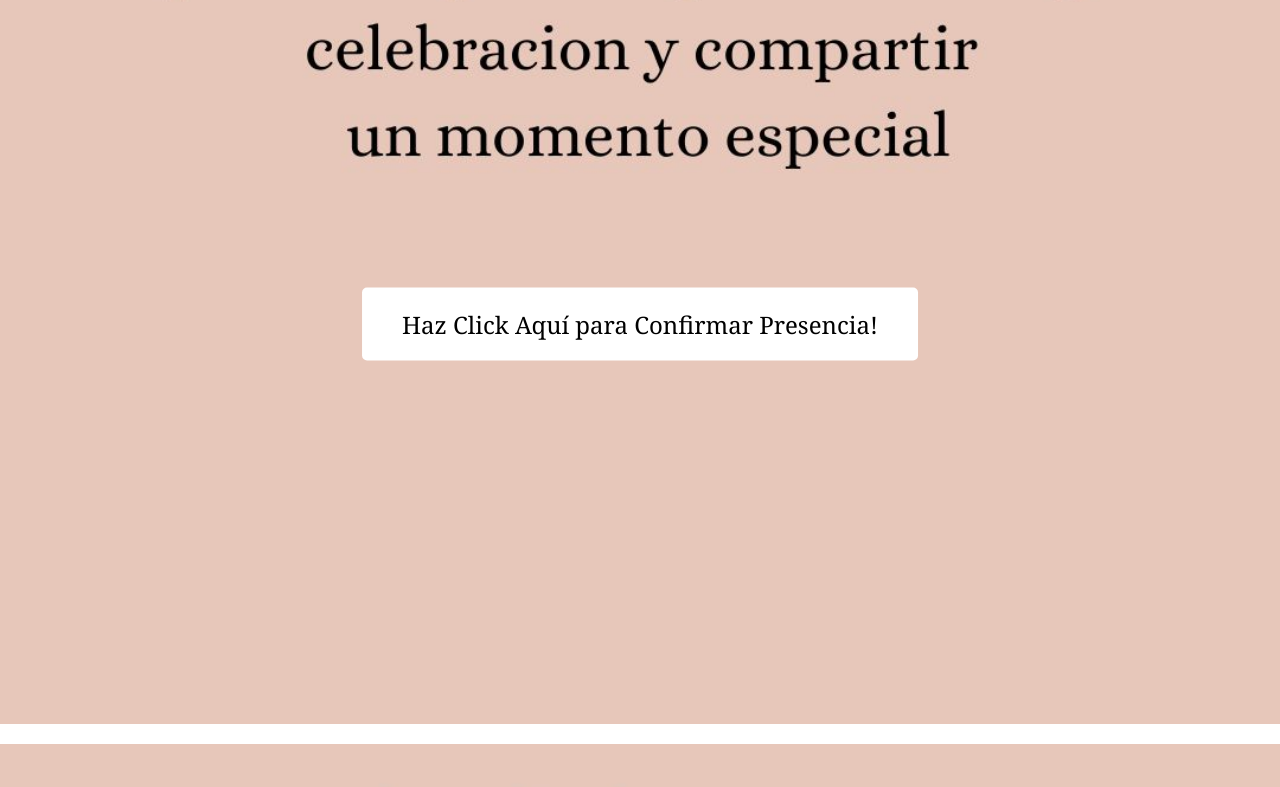
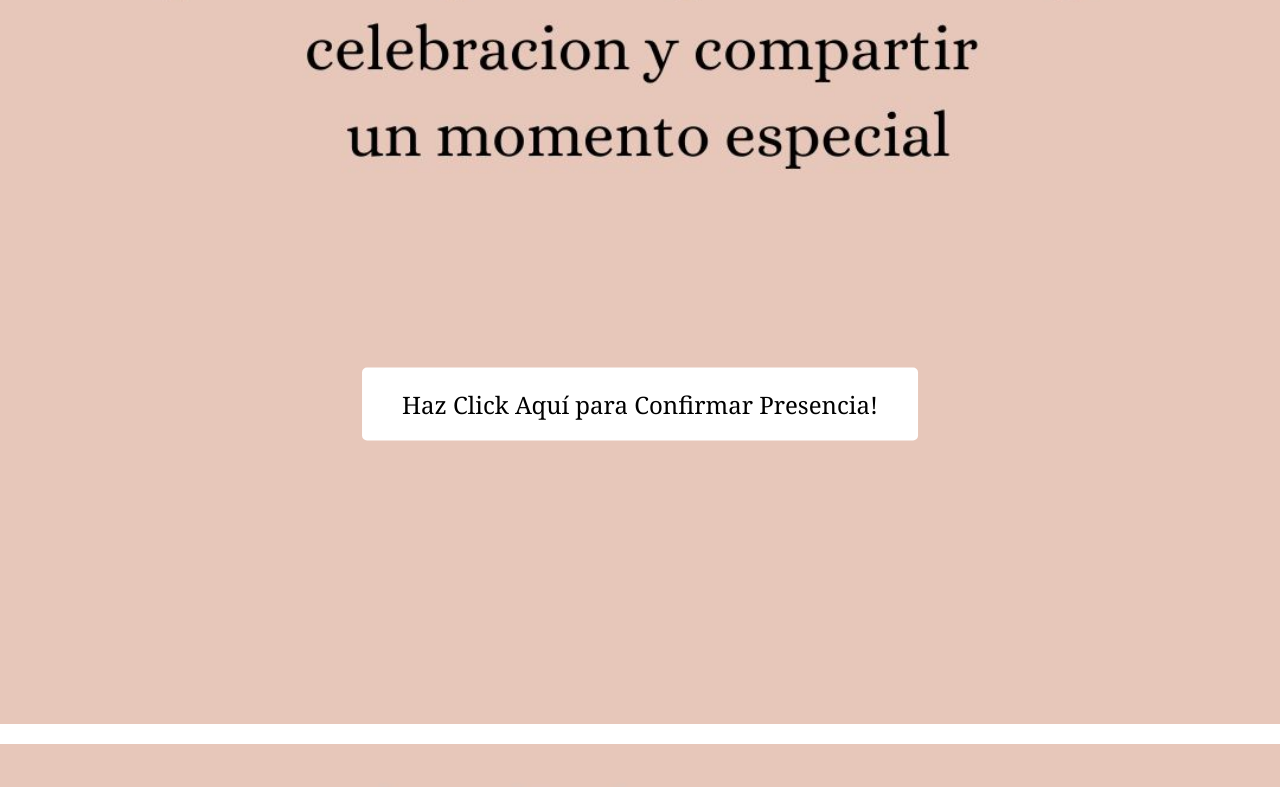
Before and after one commit to sett1ngxlx/Babyshowerdeana, a plain HTML site: page index.html in a window 1280 px wide. Shown: the part 916-1703 px from the top of the page. Drawn offline with Linux system fonts and the light colour scheme.

Commit message:
Update index.html

```diff
--- a/index.html
+++ b/index.html
@@ -48,7 +48,7 @@
     /* Estilo del botón */
     .button {
       position: absolute;
-      top: 50%; /* Ajustar según el diseño */
+      top: 60%; /* Ajustar según el diseño */
       left: 50%;
       transform: translate(-50%, -50%);
       background-color: #FFFFFF; /* Color BLANCO */
```
